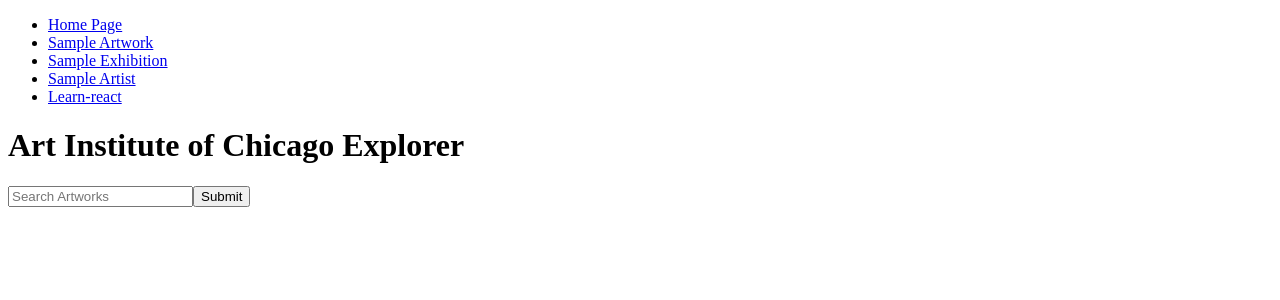
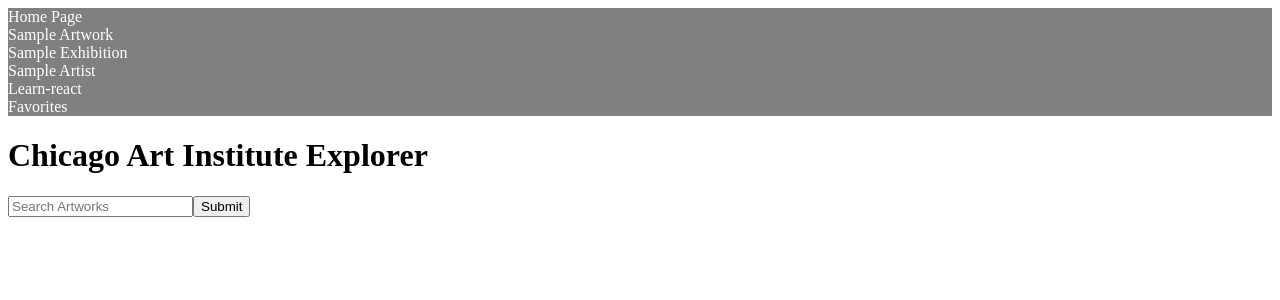
Before and after one commit to grassfed-development/art-institute-explorer, a React (Create React App) app: page / in a window 1280 px wide. Shown: the top 300 px of the page. Built offline with nearby package versions, Linux system fonts and the light colour scheme.

Commit message:
tests passed, introducing context buttons

```diff
--- a/src/App.tsx
+++ b/src/App.tsx
@@ -1,10 +1,13 @@
 import { lazy, Suspense } from 'react';
 import { BrowserRouter as Router, Routes, Route, Link } from 'react-router-dom';
+import './styles/App.css';
+
 const HomePage       = lazy(() => import('./pages/HomePage'));
 const ArtworkPage    = lazy(() => import('./pages/ArtworkPage'));
 const ExhibitionPage = lazy(() => import('./pages/ExhibitionPage'));
 const ArtistPage     = lazy(() => import('./pages/ArtistPage'));
 const LearnReactPage = lazy(() => import('./pages/LearnReactPage'));
+const FavoritesPage  = lazy(() => import('./pages/FavoritesPage'));
 
 
 function App() {
@@ -12,12 +15,13 @@
       <Router>
         <div>
           <nav>
-            <ul>
+            <ul className='navbar-top'>
               <li><Link to='/'>Home Page</Link></li>
               <li><Link to='/artworks/130236'>Sample Artwork</Link></li>
               <li><Link to='/exhibitions/7500'>Sample Exhibition</Link></li>
               <li><Link to='/artists/5428'>Sample Artist</Link></li>
               <li><Link to='/learn'>Learn-react</Link></li>
+              <li><Link to='/favorites'>Favorites</Link></li>
             </ul>
           </nav>
           <Suspense fallback={<div>Loading...</div>}>
@@ -27,6 +31,7 @@
               <Route path='/exhibitions/:id' element={<ExhibitionPage />}/>
               <Route path='/artists/:id'     element={<ArtistPage />}/>
               <Route path='/learn'           element={<LearnReactPage />}/>
+              <Route path='/favorites'       element={<FavoritesPage />}/>
             </Routes>
           </Suspense >
         </div>
--- a/src/components/ArtworkList.tsx
+++ b/src/components/ArtworkList.tsx
@@ -1,11 +1,14 @@
 import React from 'react';
 import { Artwork } from '../types/ArtInstituteTypes';
+import { useFavorites } from '../context/FavoritesContext';
 
 interface ArtworkListProps {
     artworks: Artwork[];
 }
 
 export const ArtworkList: React.FC<ArtworkListProps> = ({ artworks }) => {
+    const { favorites, setFavorites, addFavorite, removeFavorite } = useFavorites();
+    console.log(favorites);
 
     return (
         <div>
@@ -15,6 +18,8 @@
                     alt={artwork.title} key={artwork.id}/>
                     <h2 key={artwork.id}>Title: {artwork.title}</h2><br />
                     <h3>Artist: {artwork.artist_title}</h3>
+                    <button onClick={() => addFavorite(artwork)}>💟</button>
+                    <button onClick={() => removeFavorite(artwork.id)}>❌</button>
                 </>
             ))}
         </div>
--- /dev/null
+++ b/src/pages/FavoritesPage.tsx
@@ -0,0 +1,19 @@
+import { useFavorites } from '../context/FavoritesContext';
+
+
+const FavoritesPage: React.FC = () => {
+    const { favorites } = useFavorites();
+
+    if (favorites){
+        {favorites.map((fav) => (
+          <>
+            <div>Artist: {fav.artist_title}</div>
+            <div>Title: {fav.title}</div>
+            <img src={`https://www.artic.edu/iiif/2/${fav.image_id}/full/200,/0/default.jpg`}/>
+          </>
+        ))}
+    };
+    return <h3> No favorites! </h3>
+};
+
+export default FavoritesPage;
--- a/src/pages/HomePage.tsx
+++ b/src/pages/HomePage.tsx
@@ -7,21 +7,21 @@
 
 
 
-const HomePage: React.FC = () => {
+export const HomePage: React.FC = () => {
     const [searchResults, setSearchResults]     = useState<[]>([]);
     const [artworksPerPage]                     = useState(1);
     const [currentPage, setCurrentPage]         = useState(1);
 
-    const paginate = (page: number) => setCurrentPage(page);
+    const paginate            = (page: number) => setCurrentPage(page);
     const indexOfLastArtwork  = currentPage * artworksPerPage;
     const indexOfFirstArtwork = indexOfLastArtwork - artworksPerPage;
     const currentArtworks     = searchResults.slice(indexOfFirstArtwork, indexOfLastArtwork);
 
 
 
+
     const handleSearch = async (query: string) => {
         const results = await ApiService.searchArtworks(query);
-        console.log(results.data);
         setSearchResults(results.data);
         setCurrentPage(1);
     };
@@ -29,7 +29,7 @@
 
     return (
         <div>
-            <h1>Art Institute of Chicago Explorer</h1>
+            <h1>Chicago Art Institute Explorer</h1>
             <SearchBar onSearch={handleSearch}/>
             <ArtworkList artworks={currentArtworks}/>
             <Pagination2 totalPages={searchResults.length} currentPage={currentPage} paginate={paginate} items={searchResults}/>
--- a/src/services/ApiService.ts
+++ b/src/services/ApiService.ts
@@ -57,7 +57,7 @@
         },
         searchArtworks: async (query: string) => {
                 try {
-                        const response = await axios.get(`${process.env.REACT_APP_QUERY_URL}q=${query}&fields=title,artist_title, image_id`);
+                        const response = await axios.get(`${process.env.REACT_APP_QUERY_URL}q=${query}&fields=id,title,artist_title,image_id`);
                         return response.data;
         }       catch (error) {
                         console.error(`Error fetching the artworks: ${error}`);
--- /dev/null
+++ b/src/styles/App.css
@@ -0,0 +1,15 @@
+.navbar-top {
+  list-style-type: none;
+  display: block;
+  gap: 18%;
+  overflow: hidden;
+  margin: 0px;
+  padding: 0px;
+  background-color: grey;
+  text-decoration: none;
+  color: white;
+}
+.navbar-top a{
+  text-decoration: none;
+  color: white;
+}
```
Also changed, not shown: src/App.css (deleted, +0 -38 lines), src/context/FavoritesContext.tsx (+4 -3 lines), src/styles/index.css (renamed from src/index.css). Lines whose indentation alone changed are shown as unchanged.
